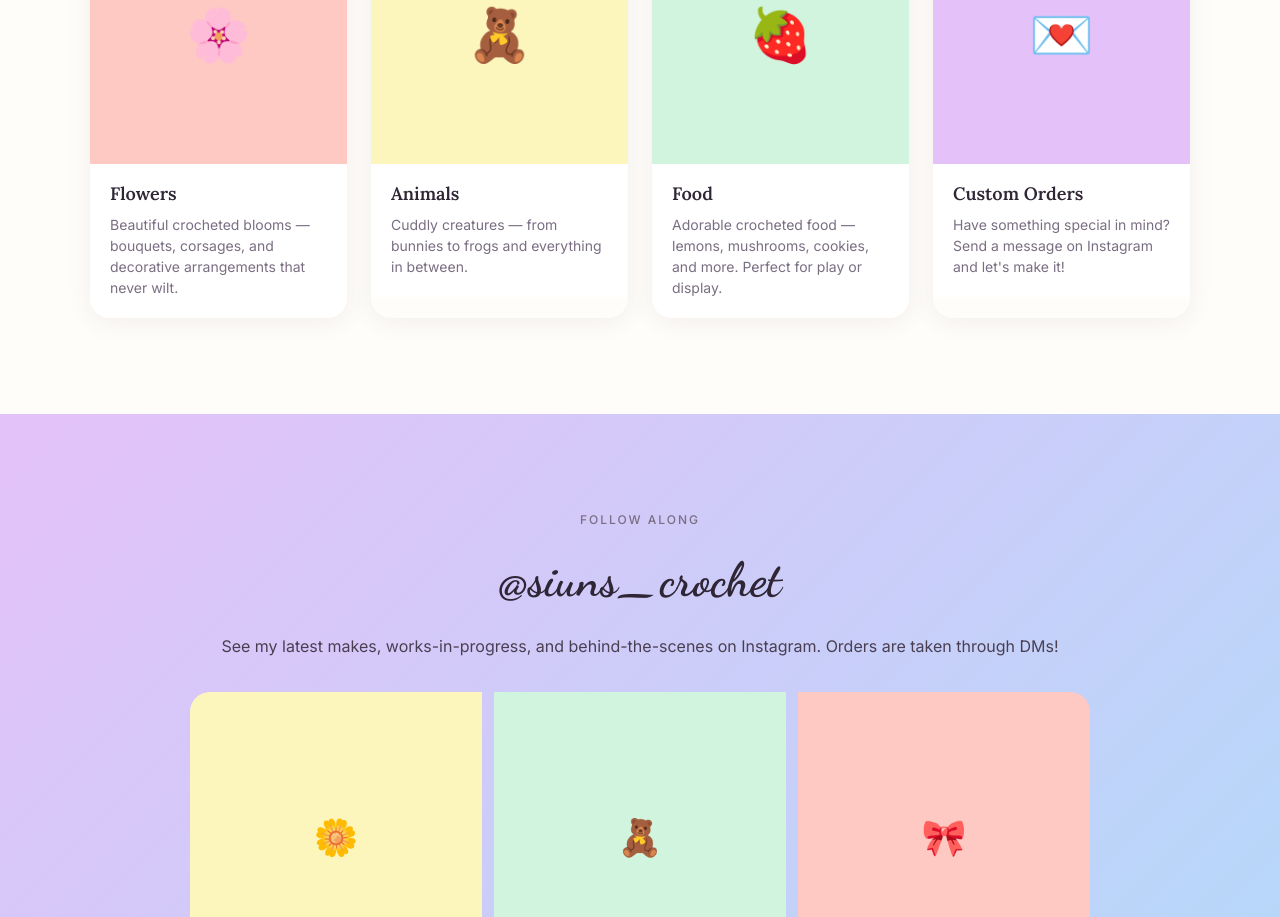
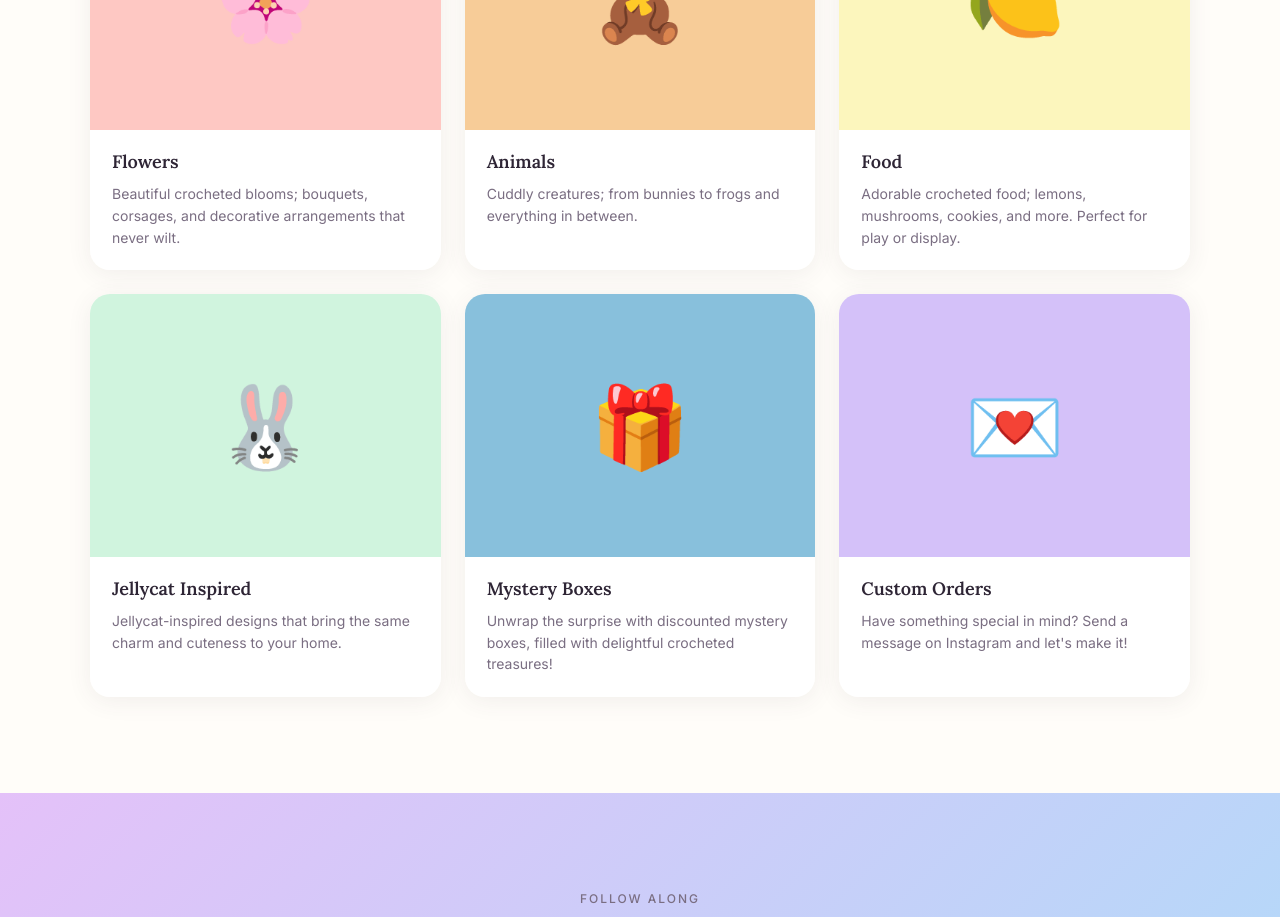
Before and after one commit to MacManley/siuns-crochet, a React (Vite) app: page / in a window 1280 px wide. Shown: the part 1880-2797 px from the top of the page. Built offline with nearby package versions, Linux system fonts and the light colour scheme; no server answers.

Commit message:
Instagram update

```diff
--- a/src/App.css
+++ b/src/App.css
@@ -138,6 +138,12 @@
   box-shadow: 0 4px 16px rgba(255, 153, 203, 0.4);
 }
 
+.hero-cta svg {
+  width: 18px;
+  height: 18px;
+  flex-shrink: 0;
+}
+
 .hero-cta:hover {
   transform: translateY(-2px);
   box-shadow: 0 6px 20px rgba(255, 153, 203, 0.55);
@@ -225,14 +231,15 @@
 
 .products-grid {
   display: grid;
-  grid-template-columns: repeat(4, minmax(0, 1fr));
+  grid-template-columns: repeat(3, minmax(0, 1fr));
   gap: 24px;
   margin-top: 40px;
+  align-items: stretch;
 }
 
 @media (max-width: 1024px) {
   .products-grid {
-    grid-template-columns: repeat(3, minmax(0, 1fr));
+    grid-template-columns: repeat(2, minmax(0, 1fr));
   }
 }
 
@@ -253,6 +260,8 @@
   overflow: hidden;
   box-shadow: var(--card-shadow);
   transition: transform 0.2s, box-shadow 0.2s;
+  display: flex;
+  flex-direction: column;
 }
 
 .product-card:hover {
@@ -261,28 +270,143 @@
 }
 
 .product-img {
-  aspect-ratio: 1;
-  display: flex;
-  align-items: center;
-  justify-content: center;
-  font-size: 52px;
+  position: relative;
+  aspect-ratio: 4/3;
+  width: 100%;
+}
+
+.product-img span {
+  position: absolute;
+  top: 50%;
+  left: 50%;
+  transform: translate(-50%, -50%);
+  font-size: 80px;
+  line-height: 1;
 }
 
 .product-info {
-  padding: 16px 20px 20px;
+  padding: 18px 22px 22px;
   background: #fff;
+  flex: 1;
+  display: flex;
+  flex-direction: column;
+  gap: 6px;
 }
 
 .product-name {
   font-family: var(--font-serif);
   font-size: 18px;
-  margin-bottom: 6px;
+  margin: 0;
 }
 
 .product-desc {
   font-size: 14px;
   color: var(--text-light);
-  line-height: 1.5;
+  line-height: 1.55;
+  margin: 0;
+}
+
+/* ── Instagram JSON feed grid ── */
+.ig-feed-grid {
+  display: grid;
+  grid-template-columns: repeat(3, 1fr);
+  gap: 10px;
+  margin-bottom: 32px;
+  border-radius: 20px;
+  overflow: hidden;
+}
+
+.ig-feed-tile {
+  aspect-ratio: 1;
+  position: relative;
+  overflow: hidden;
+  display: block;
+  background: var(--green);
+}
+
+.ig-feed-tile img {
+  width: 100%;
+  height: 100%;
+  object-fit: cover;
+  display: block;
+  transition: transform 0.35s ease;
+}
+
+.ig-feed-tile:hover img {
+  transform: scale(1.05);
+}
+
+.ig-feed-overlay {
+  position: absolute;
+  inset: 0;
+  background: rgba(46, 37, 53, 0.55);
+  display: flex;
+  align-items: flex-end;
+  padding: 12px;
+  opacity: 0;
+  transition: opacity 0.25s ease;
+}
+
+.ig-feed-tile:hover .ig-feed-overlay {
+  opacity: 1;
+}
+
+.ig-feed-caption {
+  font-size: 12px;
+  line-height: 1.4;
+  color: #fff;
+  text-align: left;
+  display: -webkit-box;
+  -webkit-line-clamp: 3;
+  -webkit-box-orient: vertical;
+  overflow: hidden;
+}
+
+/* Skeleton loading tiles */
+.ig-feed-tile--skeleton {
+  animation: pulse 1.6s ease-in-out infinite;
+}
+
+@keyframes pulse {
+  0%, 100% { opacity: 1; }
+  50%       { opacity: 0.55; }
+}
+
+@media (max-width: 480px) {
+  .ig-feed-grid {
+    grid-template-columns: repeat(2, 1fr);
+  }
+  .ig-feed-grid .ig-feed-tile:last-child {
+    display: none;
+  }
+}
+
+/* Setup notice (shown when feed ID is missing) */
+.ig-setup-notice {
+  background: rgba(255, 255, 255, 0.55);
+  border: 1.5px dashed rgba(74, 63, 82, 0.25);
+  border-radius: 16px;
+  padding: 28px 32px;
+  margin-bottom: 32px;
+  font-size: 15px;
+  line-height: 1.7;
+  color: var(--text);
+  text-align: left;
+}
+
+.ig-setup-notice a {
+  color: var(--heading);
+  font-weight: 500;
+  text-decoration: underline;
+  text-underline-offset: 2px;
+}
+
+.ig-setup-notice code {
+  background: rgba(74, 63, 82, 0.1);
+  padding: 1px 6px;
+  border-radius: 4px;
+  font-size: 13px;
+  font-family: ui-monospace, monospace;
 }
 
 /* ── Instagram ── */
@@ -309,49 +433,6 @@
   line-height: 1.6;
 }
 
-.instagram-grid {
-  display: grid;
-  grid-template-columns: repeat(3, 1fr);
-  gap: 12px;
-  margin-bottom: 32px;
-  border-radius: 20px;
-  overflow: hidden;
-}
-
-.ig-tile {
-  aspect-ratio: 1;
-  display: flex;
-  align-items: center;
-  justify-content: center;
-  font-size: 36px;
-  position: relative;
-  overflow: hidden;
-  cursor: pointer;
-  transition: filter 0.2s;
-}
-
-.ig-tile:hover {
-  filter: brightness(0.92);
-}
-
-.ig-tile-overlay {
-  position: absolute;
-  inset: 0;
-  background: rgba(255, 255, 255, 0.15);
-  backdrop-filter: blur(0px);
-  display: flex;
-  align-items: center;
-  justify-content: center;
-  opacity: 0;
-  transition: opacity 0.2s;
-  font-size: 14px;
-  font-weight: 500;
-  color: var(--heading);
-}
-
-.ig-tile:hover .ig-tile-overlay {
-  opacity: 1;
-}
 
 .instagram-btn {
   display: inline-flex;
@@ -376,16 +457,6 @@
 .instagram-btn svg {
   width: 20px;
   height: 20px;
-}
-
-@media (max-width: 480px) {
-  .instagram-grid {
-    grid-template-columns: repeat(2, 1fr);
-  }
-
-  .ig-tile:last-child {
-    display: none;
-  }
 }
 
 /* ── Footer ── */
--- a/src/App.jsx
+++ b/src/App.jsx
@@ -1,22 +1,94 @@
+import { useState, useEffect } from 'react'
 import './App.css'
 
 const IG_URL = 'https://www.instagram.com/siuns_crochet/'
 
+// Paste your Behold feed ID here (from behold.so → your feed → "Feed ID")
+const BEHOLD_FEED_ID = '3koebaOnzczRIC905iZY'
+
 const products = [
-  { emoji: '🌸', name: 'Flowers', desc: 'Beautiful crocheted blooms — bouquets, corsages, and decorative arrangements that never wilt.', bg: '#FEC8C3' },
-  { emoji: '🧸', name: 'Animals', desc: 'Cuddly creatures — from bunnies to frogs and everything in between.', bg: '#FCF6BD' },
-  { emoji: '🍓', name: 'Food', desc: 'Adorable crocheted food — lemons, mushrooms, cookies, and more. Perfect for play or display.', bg: '#D0F4DE' },
-  { emoji: '💌', name: 'Custom Orders', desc: 'Have something special in mind? Send a message on Instagram and let\'s make it!', bg: '#E4C1F9' },
+  { emoji: '🌸', name: 'Flowers', desc: 'Beautiful crocheted blooms; bouquets, corsages, and decorative arrangements that never wilt.', bg: '#FEC8C3' },
+  { emoji: '🧸', name: 'Animals', desc: 'Cuddly creatures; from bunnies to frogs and everything in between.', bg: '#f7cc98' },
+  { emoji: '🍋', name: 'Food', desc: 'Adorable crocheted food; lemons, mushrooms, cookies, and more. Perfect for play or display.', bg: '#FCF6BD' },
+  { emoji: '🐰', name: 'Jellycat Inspired', desc: 'Jellycat-inspired designs that bring the same charm and cuteness to your home.', bg: '#D0F4DE' },
+  { emoji: '🎁', name: 'Mystery Boxes', desc: 'Unwrap the surprise with discounted mystery boxes, filled with delightful crocheted treasures!', bg: '#88c0dc' },
+  { emoji: '💌', name: 'Custom Orders', desc: "Have something special in mind? Send a message on Instagram and let's make it!", bg: '#d4c1f9' },
 ]
 
-const igTiles = [
-  { bg: '#FCF6BD', emoji: '🌼' },
-  { bg: '#D0F4DE', emoji: '🧸' },
-  { bg: '#FEC8C3', emoji: '🎀' },
-  { bg: '#A9DEF9', emoji: '🧶' },
-  { bg: '#FF99CB', emoji: '🌸' },
-  { bg: '#E4C1F9', emoji: '👜' },
-]
+const PLACEHOLDER_COLOURS = ['#FCF6BD', '#D0F4DE', '#FEC8C3', '#A9DEF9', '#FF99CB', '#E4C1F9']
+
+function InstagramFeed({ feedId }) {
+  const [posts, setPosts] = useState([])
+  const [loading, setLoading] = useState(true)
+  const [error, setError] = useState(false)
+
+  useEffect(() => {
+    if (!feedId) { setLoading(false); return }
+
+    fetch(`https://feeds.behold.so/${feedId}`)
+      .then(r => { if (!r.ok) throw new Error('Feed error'); return r.json() })
+      .then(data => {
+        const items = Array.isArray(data) ? data : (data.posts ?? [])
+        setPosts(items.slice(0, 6))
+        setLoading(false)
+      })
+      .catch(() => { setError(true); setLoading(false) })
+  }, [feedId])
+
+  if (error || (!feedId && !loading)) {
+    return (
+      <div className="ig-setup-notice">
+        <p>
+          <strong>Almost there!</strong> Go to{' '}
+          <a href="https://behold.so" target="_blank" rel="noopener noreferrer">behold.so</a>,
+          connect <strong>@siuns_crochet</strong>, create a feed, then paste
+          the Feed ID into <code>BEHOLD_FEED_ID</code> in <code>src/App.jsx</code>.
+        </p>
+      </div>
+    )
+  }
+
+  return (
+    <div className="ig-feed-grid">
+      {loading
+        ? PLACEHOLDER_COLOURS.map((bg, i) => (
+            <div key={i} className="ig-feed-tile ig-feed-tile--skeleton" style={{ background: bg }} />
+          ))
+        : posts.map(post => {
+            // sizes can be an object of URLs or objects with a url property
+            const sizeVal = post.sizes?.medium
+            const src = (typeof sizeVal === 'string' ? sizeVal : sizeVal?.url)
+              ?? post.mediaUrl
+              ?? post.thumbnailUrl
+            const caption = post.prunedCaption ?? post.caption ?? ''
+            const snippet = caption.length > 90 ? caption.slice(0, 90) + '…' : caption
+
+            return (
+              <a
+                key={post.id}
+                href={post.permalink}
+                target="_blank"
+                rel="noopener noreferrer"
+                className="ig-feed-tile"
+                aria-label={caption || 'View on Instagram'}
+              >
+                <img
+                  src={src}
+                  alt={post.altText || snippet || 'Instagram post'}
+                  loading="lazy"
+                />
+                {snippet && (
+                  <span className="ig-feed-overlay">
+                    <span className="ig-feed-caption">{snippet}</span>
+                  </span>
+                )}
+              </a>
+            )
+          })
+      }
+    </div>
+  )
+}
 
 function InstagramIcon() {
   return (
@@ -51,9 +123,7 @@ export default function App() {
         <div className="hero-inner">
           <img src="/IMG_7760.jpeg" alt="" className="hero-avatar" />
           <h1 className="hero-title">Siun's Crochet</h1>
-          <p className="hero-sub">
-            Handmade with love, one stitch at a time.
-          </p>
+          <p className="hero-sub">Handmade with love, one stitch at a time.</p>
           <a href={IG_URL} target="_blank" rel="noopener noreferrer" className="hero-cta">
             <InstagramIcon />
             Shop on Instagram
@@ -96,7 +166,7 @@ export default function App() {
           <div className="products-grid">
             {products.map((p) => (
               <a key={p.name} href={IG_URL} target="_blank" rel="noopener noreferrer" className="product-card">
-                <div className="product-img" style={{ background: p.bg }}>{p.emoji}</div>
+                <div className="product-img" style={{ background: p.bg }}><span>{p.emoji}</span></div>
                 <div className="product-info">
                   <h3 className="product-name">{p.name}</h3>
                   <p className="product-desc">{p.desc}</p>
@@ -117,15 +187,7 @@ export default function App() {
             on Instagram. Orders are taken through DMs!
           </p>
 
-          {/* Placeholder grid — connect a real feed via behold.so or similar */}
-          <div className="instagram-grid">
-            {igTiles.map((tile, i) => (
-              <a key={i} href={IG_URL} target="_blank" rel="noopener noreferrer" className="ig-tile" style={{ background: tile.bg }}>
-                <span>{tile.emoji}</span>
-                <span className="ig-tile-overlay">View post ↗</span>
-              </a>
-            ))}
-          </div>
+          <InstagramFeed feedId={BEHOLD_FEED_ID} />
 
           <a href={IG_URL} target="_blank" rel="noopener noreferrer" className="instagram-btn">
             <InstagramIcon />
```
